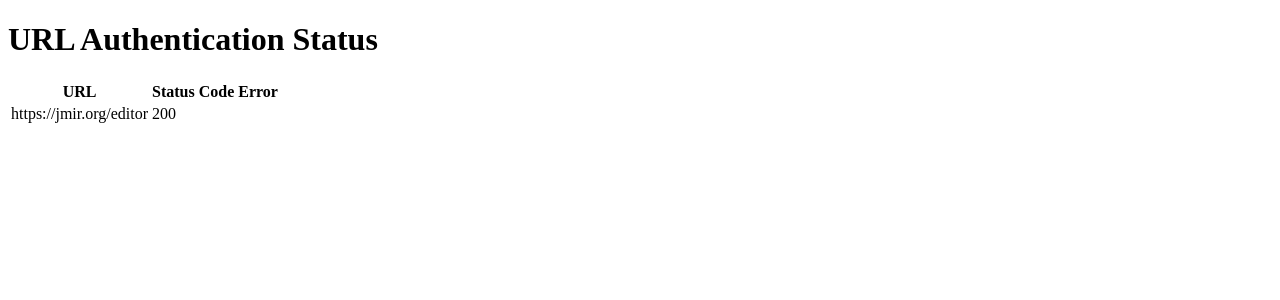
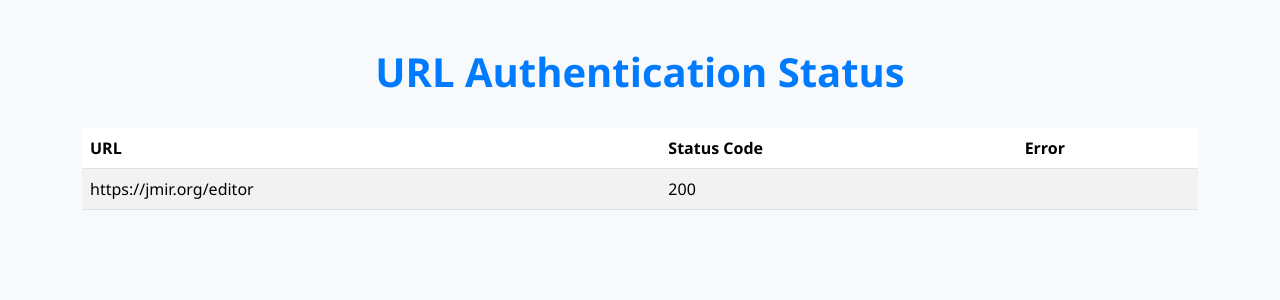
Before and after one commit to kthevar/website_monitor, a Flask app: page / in a window 1280 px wide. Shown: the top 300 px of the page. Run offline with Flask 3, Linux system fonts and the light colour scheme; data that the repository does not hold is empty.

Commit message:
Add files via upload

```diff
--- /dev/null
+++ b/static/style.css
@@ -0,0 +1,9 @@
+body {
+    font-family: "Segoe UI", Tahoma, Geneva, Verdana, sans-serif;
+    background-color: #f8f9fa;
+}
+
+h1 {
+    font-weight: bold;
+    color: #007bff;
+}
--- a/templates/index.html
+++ b/templates/index.html
@@ -3,16 +3,28 @@
 <head>
     <meta charset="UTF-8">
     <meta name="viewport" content="width=device-width, initial-scale=1.0">
+    <link href="https://cdn.jsdelivr.net/npm/bootstrap@5.3.0-alpha1/dist/css/bootstrap.min.css" rel="stylesheet" integrity="sha384-KyZXEAg3QhqLMpG8r+Knujsl7/1L_dstPt3HV5HzF6Gvk/e3QftU1z6k9A6vwka6" crossorigin="anonymous">
+    <link rel="stylesheet" href="/static/style.css">
     <title>URL Auth Status</title>
 </head>
 <body>
-    <h1>URL Authentication Status</h1>
-    <table>
+    <div class="container">
+        <div class="row mt-5">
+            <div class="col">
+                <h1 class="text-center">URL Authentication Status</h1>
+            </div>
+        </div>
+        <div class="row mt-4">
+            <div class="col">
+                <table class="table table-striped">
+                    <thead>
                         <tr>
                             <th>URL</th>
                             <th>Status Code</th>
                             <th>Error</th>
                         </tr>
+                    </thead>
+                    <tbody>
                         {% for result in results %}
                         <tr>
                             <td>{{ result.url }}</td>
@@ -20,6 +32,12 @@
                             <td>{{ result.error or '' }}</td>
                         </tr>
                         {% endfor %}
+                    </tbody>
                 </table>
+            </div>
+        </div>
+    </div>
+    <script src="https://cdn.jsdelivr.net/npm/@popperjs/core@2.11.6/dist/umd/popper.min.js" integrity="sha384-oBqDVmMz4fnFO9gybB5eD5B5e1w/c1zg5JcqeaD3Pqoi9vd2Qfjro19/yyzvw/J/" crossorigin="anonymous"></script>
+    <script src="https://cdn.jsdelivr.net/npm/bootstrap@5.3.0-alpha1/dist/js/bootstrap.min.js" integrity="sha384-KyZXEAg3QhqLMpG8r+Knujsl7/1L_dstPt3HV5HzF6Gvk/e3QftU1z6k9A6vwka6" crossorigin="anonymous"></script>
 </body>
 </html>
```
Lines whose indentation alone changed are shown as unchanged.
